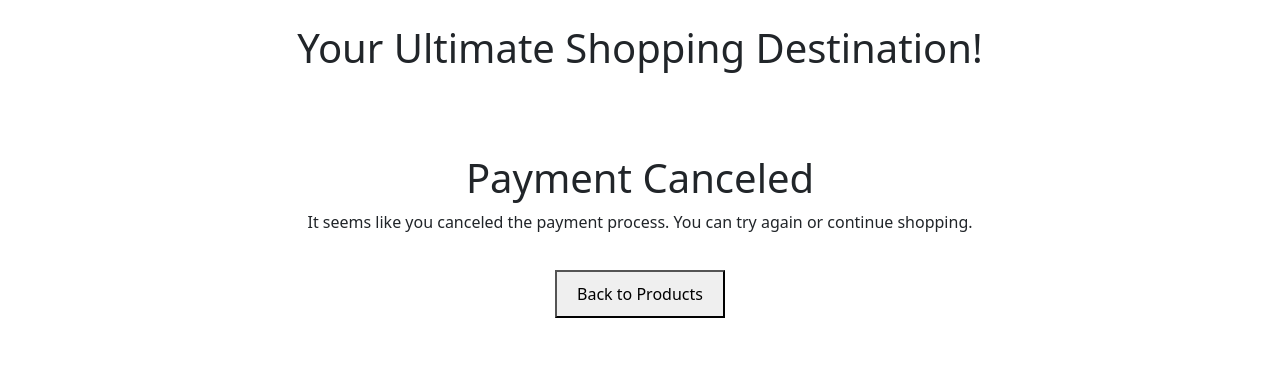
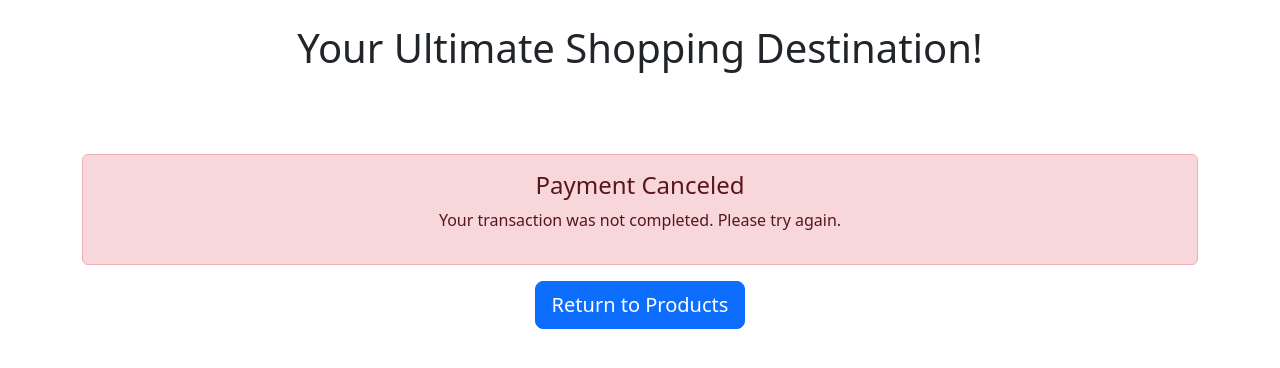
Before and after one commit to manoj-101-dev/Ecommerce, a React (Vite) app: page /cancel in a window 1280 px wide. Shown: the top 368 px of the page. Built offline with nearby package versions, Linux system fonts and the light colour scheme.

Commit message:
minor changes

```diff
--- a/src/components/Cancel.jsx
+++ b/src/components/Cancel.jsx
@@ -1,26 +1,23 @@
 import { useNavigate } from "react-router-dom";
+import { Container, Button, Alert } from "react-bootstrap";
 
 const Cancel = () => {
   const navigate = useNavigate();
 
-  const handleRetry = () => {
+  const handleGoBack = () => {
     navigate("/products");
   };
 
   return (
-    <div style={{ textAlign: "center", marginTop: "50px" }}>
-      <h1>Payment Canceled</h1>
-      <p>
-        It seems like you canceled the payment process. You can try again or
-        continue shopping.
-      </p>
-      <button
-        onClick={handleRetry}
-        style={{ padding: "10px 20px", marginTop: "20px" }}
-      >
-        Back to Products
-      </button>
-    </div>
+    <Container className="text-center" style={{ marginTop: "50px" }}>
+      <Alert variant="danger">
+        <Alert.Heading>Payment Canceled</Alert.Heading>
+        <p>Your transaction was not completed. Please try again.</p>
+      </Alert>
+      <Button onClick={handleGoBack} variant="primary" size="lg">
+        Return to Products
+      </Button>
+    </Container>
   );
 };
 
--- a/src/components/Success.jsx
+++ b/src/components/Success.jsx
@@ -1,23 +1,23 @@
 import { useNavigate } from "react-router-dom";
+import { Container, Button, Alert } from "react-bootstrap";
 
 const Success = () => {
   const navigate = useNavigate();
 
   const handleGoBack = () => {
-    navigate("/products"); // Adjust path to your products page
+    navigate("/products");
   };
 
   return (
-    <div style={{ textAlign: "center", marginTop: "50px" }}>
-      <h1>Payment Successful!</h1>
-      <p>Thank you for your purchase. Your order is being processed.</p>
-      <button
-        onClick={handleGoBack}
-        style={{ padding: "10px 20px", marginTop: "20px" }}
-      >
+    <Container className="text-center" style={{ marginTop: "50px" }}>
+      <Alert variant="success">
+        <Alert.Heading>Payment Successful!</Alert.Heading>
+        <p>Thank you for your purchase. Your order is being processed.</p>
+      </Alert>
+      <Button onClick={handleGoBack} variant="primary" size="lg">
         Continue Shopping
-      </button>
-    </div>
+      </Button>
+    </Container>
   );
 };
 
```
